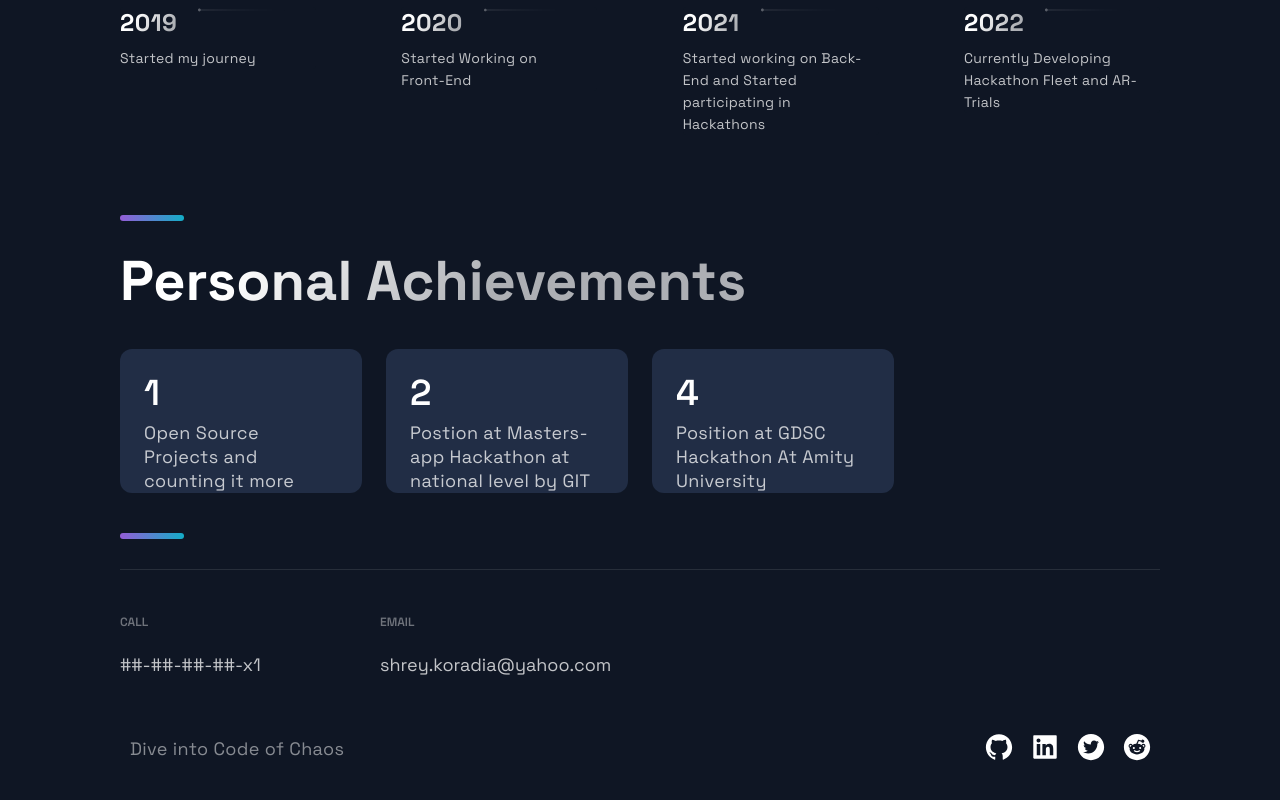
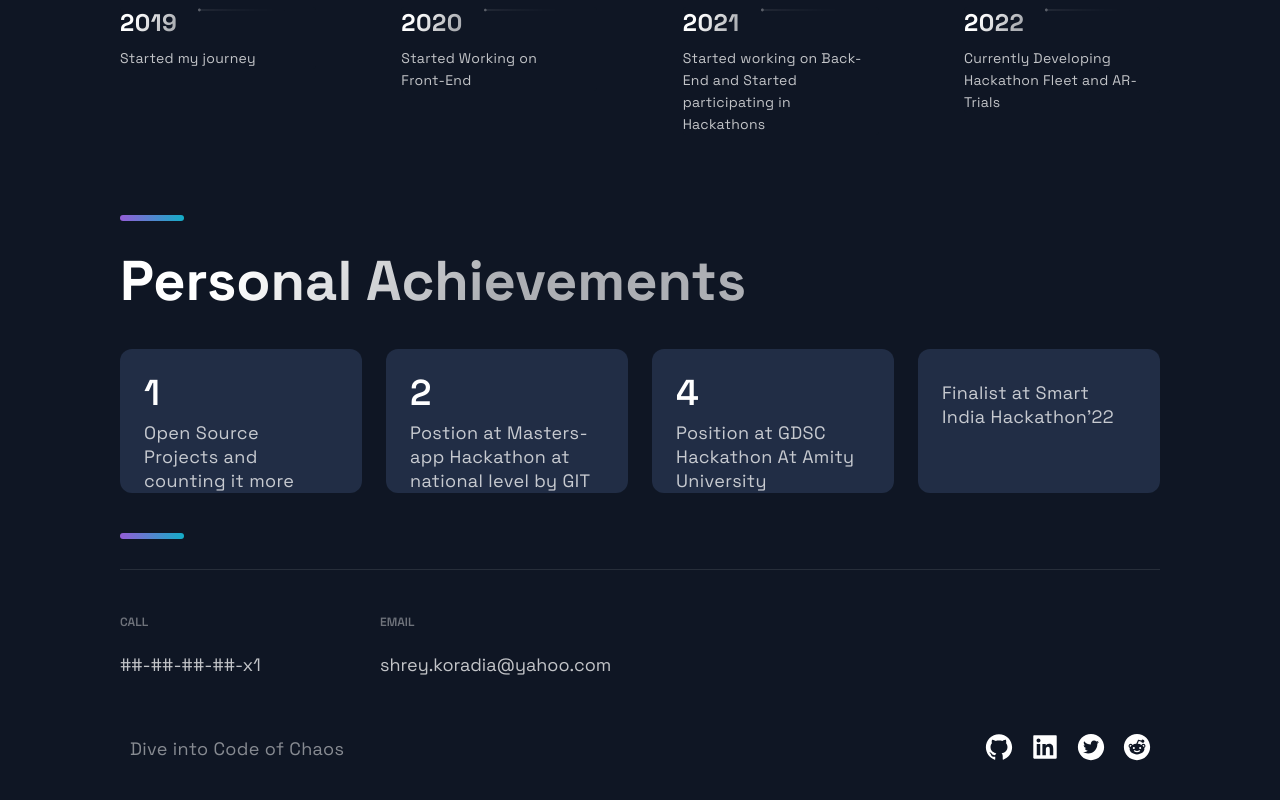
Before and after one commit to shreykoradia/portfolioV3, a Next.js app: page / in a window 1280 px wide. Shown: the part 2924-3724 px from the top of the page. Built offline with nearby package versions, Linux system fonts and the light colour scheme.

Commit message:
done with some minor changes

```diff
--- a/src/components/Acomplishments/Acomplishments.js
+++ b/src/components/Acomplishments/Acomplishments.js
@@ -7,6 +7,7 @@ const data = [
   { number: 1, text: 'Open Source Projects and counting it more'},
   { number: 2, text: 'Postion at Masters-app Hackathon at national level by GIT', },
   { number: 4, text: 'Position at GDSC Hackathon At Amity University', },
+  { number: '' , text:'Finalist at Smart India Hackathon\'22 '}
 ];
 
 const Acomplishments = () => (
--- a/src/components/NavDropDown/index.js
+++ b/src/components/NavDropDown/index.js
@@ -30,7 +30,7 @@ const NavDropDown = (props) => (
       </DropDownIcon>
       <DropDownTextContainer>
         <DropDownItemTitle>Address</DropDownItemTitle>
-        <DropDownItemDesc>1405, Angelus Dr, Florissant. Mo</DropDownItemDesc>
+        <DropDownItemDesc></DropDownItemDesc>
       </DropDownTextContainer>
     </DropDownItem>
   </DropDownContainer>
```
